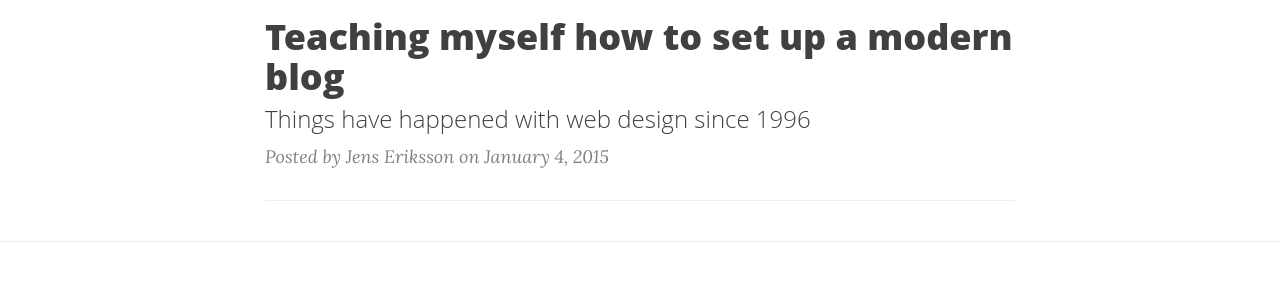
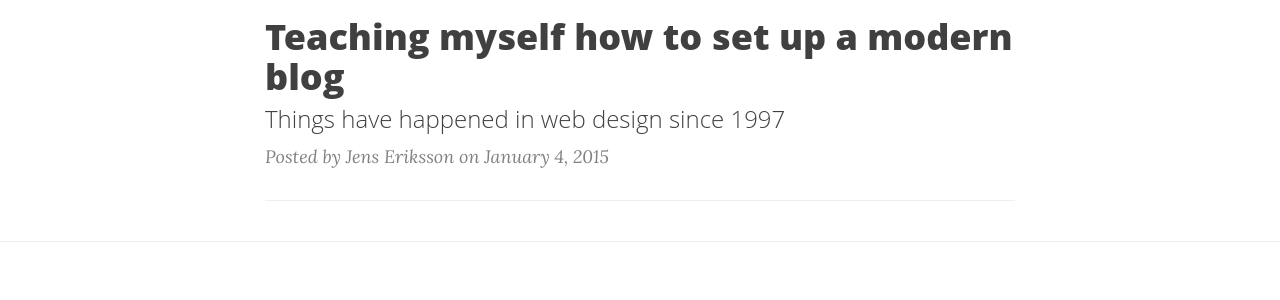
Before and after one commit to Oftatkofta/Oftatkofta.github.io, a Jekyll site: the page built from index.html, in a window 1280 px wide. Shown: the part 519-819 px from the top of the page. Built offline with Jekyll 4.4.1, drawn with Linux system fonts in a browser that asks for light colours; nearby versions of some CDN libraries; some web fonts are replaced; the list of posts is cut into pages by our own code.

Commit message:
Fixed first post

```diff
--- a/_posts/2015-01-04-Hello-World.md
+++ b/_posts/2015-01-04-Hello-World.md
@@ -1,11 +1,11 @@
 ---
 layout: post
 title: "Teaching myself how to set up a modern blog"
-subtitle:   "Things have happened with web design since 1996"
+subtitle:   "Things have happened in web design since 1997"
 date: 2015-01-04
 author: "Jens Eriksson"
 category: blog
-tags: [poop, popp pie, seggs, jice]
+tags: [jekyll, web design, how-to, html, markdown]
 header-img: "img/2015-01-01-bg.jpg"
 ---
 
```
Also changed, not shown: img/2015-01-04-image-1.png, 1 other file.
